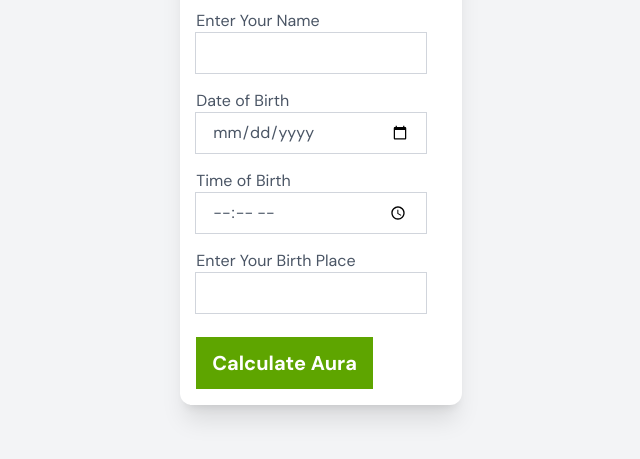
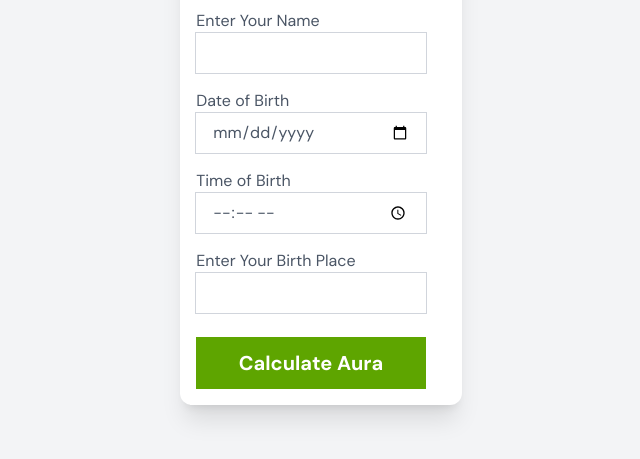
Before and after one commit to naive-nikhil/astro-finder, an Astro site in the folder frontend/: page / in a window 1280 px wide. Shown: the part 235-694 px from the top of the page, without its empty margins (319-959 px from the left). Built offline with nearby package versions, Linux system fonts and the light colour scheme; Astro itself is replaced by a stand-in of ours.

Commit message:
Few changes

```diff
--- a/frontend/src/pages/index.astro
+++ b/frontend/src/pages/index.astro
@@ -37,7 +37,7 @@ import Layout from "../layouts/Layout.astro";
 
         <button
           type="submit"
-          class="bg-lime-600 px-4 py-3 w-fit text-xl text-white font-bold mt-2 cursor-pointer"
+          class="bg-lime-600 px-4 py-3 text-xl text-white font-bold mt-2 cursor-pointer outline-0"
           >Calculate Aura</button
         >
       </form>
```
